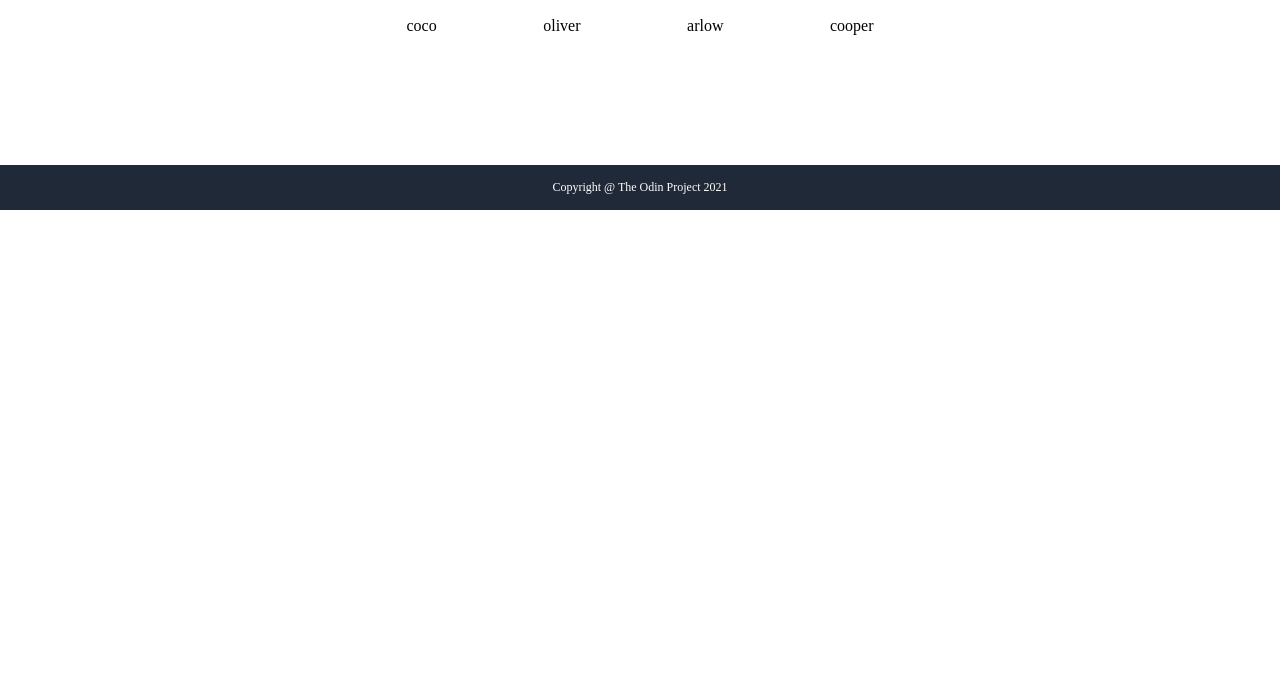
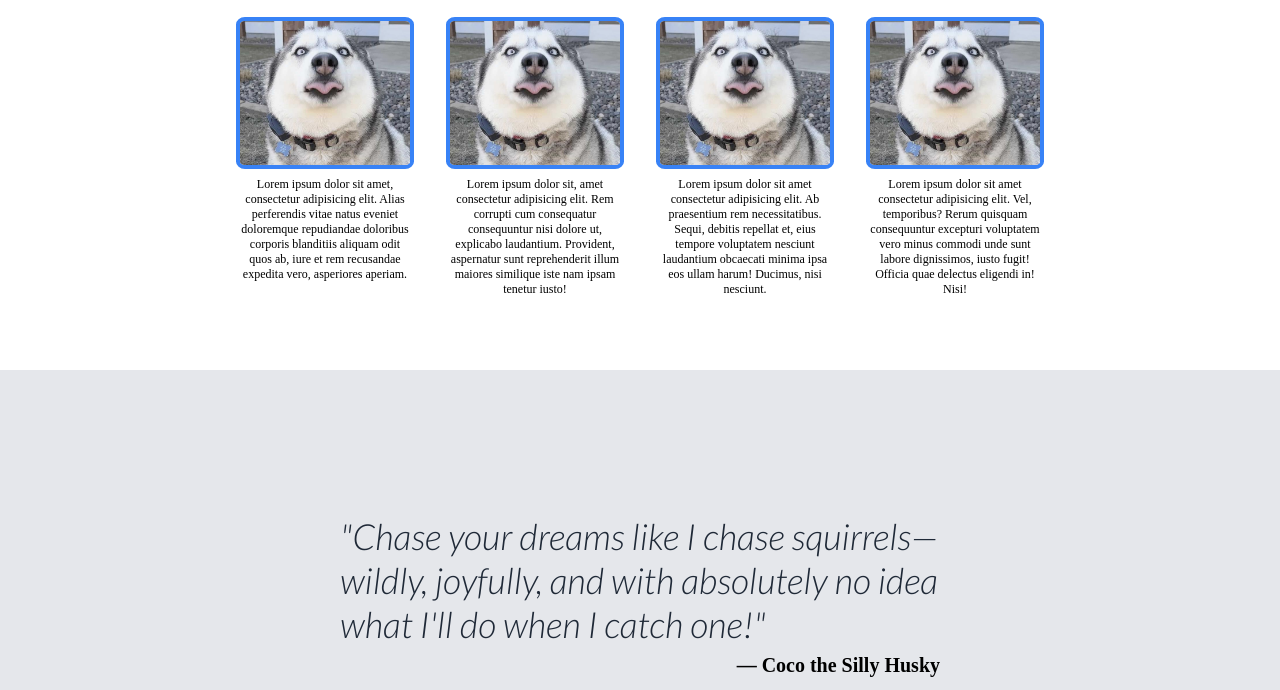
Before and after one commit to WilJoyaa/odin-landing, a plain HTML site: page index.html in a window 1280 px wide. Shown: the part 590-1280 px from the top of the page. Before the commit the page ends 800 px from the top, so only its background shows below. Drawn offline with Linux system fonts and the light colour scheme.

Commit message:
Quote sectiom
created quote section and aligned text and styled section and text

```diff
--- a/index.html
+++ b/index.html
@@ -45,19 +45,49 @@
                 </div>
                 <div class="sections">
                     <div class="boxes">
-                        <div class="coco">
-                            coco
+                        <div class="dogs">
+                            <div class="dogs image">
+                                <img src="sillyhusky.png">
+                            </div>
+                            <div class="dogs text">
+                                Lorem ipsum dolor sit amet, consectetur adipisicing elit. Alias perferendis vitae natus eveniet doloremque repudiandae doloribus corporis blanditiis aliquam odit quos ab, iure et rem recusandae expedita vero, asperiores aperiam.
+                            </div>
                         </div>
-                        <div class="oliver">
-                            oliver
+                        <div class="dogs">
+                            <div class="dogs image">
+                                <img src="sillyhusky.png">
+                            </div>
+                            <div class="dogs text">
+                                Lorem ipsum dolor sit, amet consectetur adipisicing elit. Rem corrupti cum consequatur consequuntur nisi dolore ut, explicabo laudantium. Provident, aspernatur sunt reprehenderit illum maiores similique iste nam ipsam tenetur iusto!
+                            </div>
                         </div>
-                        <div class="arlow">
-                            arlow
+                        <div class="dogs">
+                            <div class="dogs image">
+                                <img src="sillyhusky.png">
+                            </div>
+                            <div class="dogs text">
+                                Lorem ipsum dolor sit amet consectetur adipisicing elit. Ab praesentium rem necessitatibus. Sequi, debitis repellat et, eius tempore voluptatem nesciunt laudantium obcaecati minima ipsa eos ullam harum! Ducimus, nisi nesciunt.
+                            </div>
                         </div>
-                        <div class="cooper">
-                            cooper
+                        <div class="dogs">
+                            <div class="dogs image">
+                                <img src="sillyhusky.png">
+                            </div>
+                            <div class="dogs text">
+                                Lorem ipsum dolor sit amet consectetur adipisicing elit. Vel, temporibus? Rerum quisquam consequuntur excepturi voluptatem vero minus commodi unde sunt labore dignissimos, iusto fugit! Officia quae delectus eligendi in! Nisi!
+                            </div>
                         </div>
                     </div>
+                </div>
+            </div>
+        </div>
+        <div class="quote">
+            <div class="quote container">
+                <div class="quote text">
+                    "Chase your dreams like I chase squirrels—wildly, joyfully, and with absolutely no idea what I'll do when I catch one!"
+                </div>
+                <div class="quote author">
+                    — Coco the Silly Husky
                 </div>
             </div>
         </div>
--- a/landingstyle.css
+++ b/landingstyle.css
@@ -1,9 +1,13 @@
+@import url('https://fonts.googleapis.com/css?family=Lato:300i');
+
+
 body {
     display: flex;
     flex-direction: column;
     justify-content: space-between;
     margin: 0px;
     min-height: 100vh;
+    overflow: auto;
 }
 
 
@@ -109,33 +113,104 @@ a {
 .info {
     display: flex;
     flex-direction: column;
-    flex: 1 1 auto;
+    flex: 0 1 auto;
     align-items: center;
+    height: 450px;
 }
 
 .info.container {
     display: flex;
     flex-direction: column;
-    flex: 0 0 auto;
+    flex: 1 1 auto;
     gap: 20px;
     padding-top: 35px;
+    padding-bottom: 35px;
 }
 
 .info.text {
     font-size: 36px;
     color: #1F2937;
     font-weight: 900;
+    flex: 0 1 0;
 }
 
 .sections {
     display: flex;
+    flex: 1 1 auto;
+    width: 800px;
+    justify-content: space-between;
+}
+
+.boxes {
+    display: flex;
+    flex: 1 1 auto;
+    justify-content: space-between;
+}
+
+.dogs {
+    display: flex;
+    flex-direction: column;
+    flex: 0 1 auto;
+    align-items: center;
+    width: 170px;
+}
+
+.dogs.image {
+    display: flex;
+    padding-bottom: 8px;
+    flex: 0 1 0;
+}
+.dogs.image img {
+    height: 100%;
+    width: 100%;
+    object-fit: contain;
+    border: #3882f6;
+    border-width: 4px;
+    border-radius: 5%;
+    border-style: solid;
+}
+
+.dogs.text {
+    display: flex;
+    flex: 0 1 0;
+    text-align: center;
+    font-size: 12px;
+    width: 170px;
+}
+
+.quote {
+    display: flex;
+    flex: 0 1 auto;
+    height: 450px;
+    justify-content: center;
+    background-color: #E5E7Eb;
+}
+
+.quote.container {
+    display: flex;
+    flex-direction: column;
+    justify-content: center;
     flex: 0 1 auto;
     width: 600px;
 }
 
-.boxes {
+.quote.text {
     display: flex;
-    justify-content: space-evenly;
-    gap: 40px;
-    flex: 1;
+    flex: 0 1 0;
+    height: fit-content;
+    font-size: 36px;
+    font-style: italic;
+    font-weight: 100;
+    color: #1F2937;
+    font-family: 'Lato';
 }
+
+.quote.author {
+    display: flex;
+    flex: 1 1 auto;
+    max-height: fit-content;
+    justify-content: flex-end;
+    font-weight: 900;
+    font-size: 20px;
+    padding-top: 8px;
+}
```
